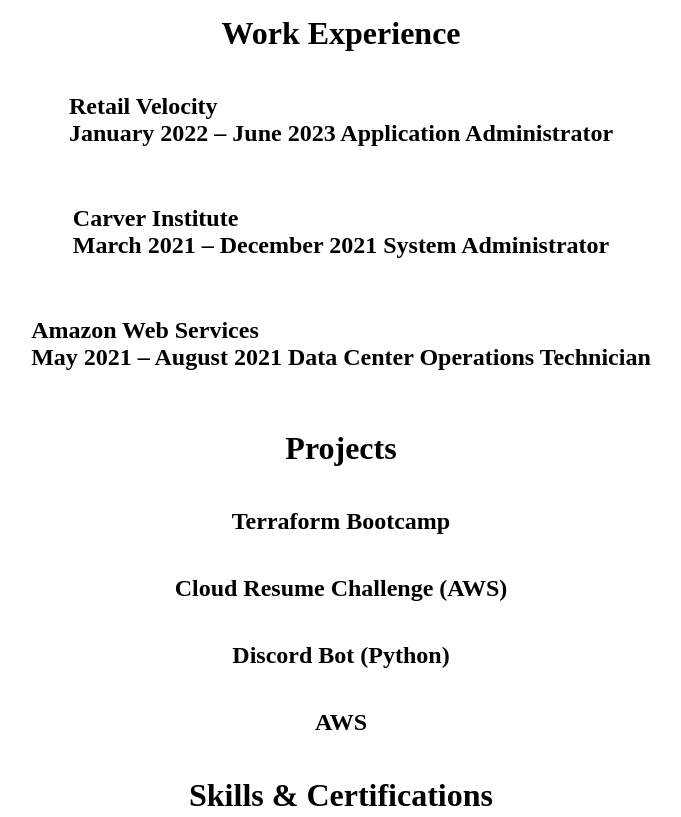
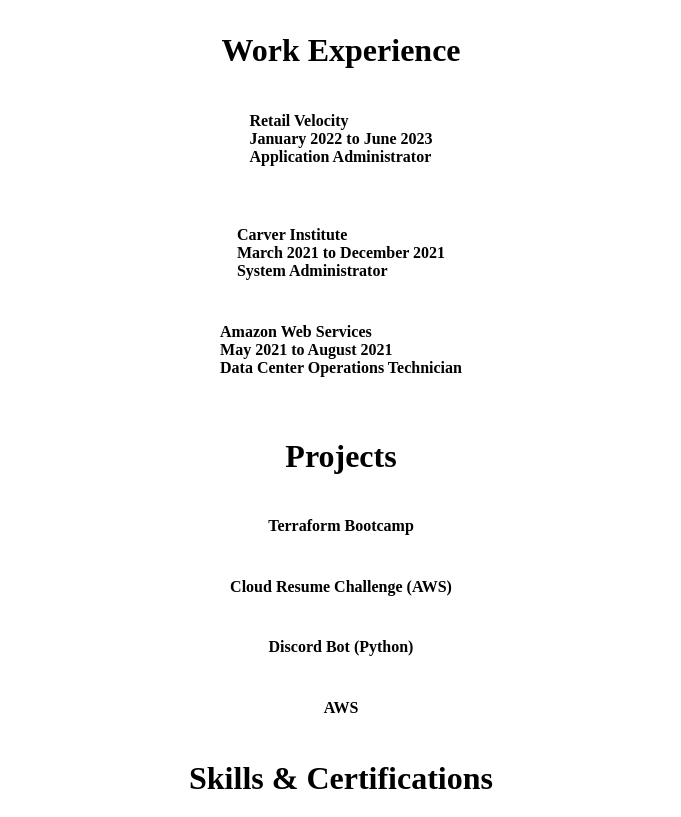
Before and after one commit to StudentLoans999/Cloud-Resume-Challenge-Website, a plain HTML site: page website/index.html in a window 1280 px wide. Shown: the top 817 px of the page, without its empty margins (299-980 px from the left). Drawn offline with Linux system fonts and the light colour scheme; a script that the page names is missing.

Commit message:
Update index.html

```diff
--- a/website/index.html
+++ b/website/index.html
@@ -20,21 +20,18 @@
     Please visit <a href="https://studentloans999.github.io/Portfolio/">David Richey's Portfolio</a> to learn more about me.
   </p>
   <h1>Work Experience</h1>
-    <h2>Retail Velocity<br /><span class="date">January 2022 – June 2023</span> <span class="title">Application Administrator</span></h2>
-    <br  />
-    <h2>Carver Institute<br /><span class="date">March 2021 – December 2021</span> <span class="title">System Administrator</span></h2>
-    <br />
-    <h2>Amazon Web Services<br /><span class="date">May 2021 – August 2021</span> <span class="title">Data Center Operations Technician</span></h2>
-    <br />
+    <h4>Retail Velocity<br />January 2022 to June 2023<br  />Application Administrator</h4><br  />
+    <h4>Carver Institute<br />March 2021 to December 2021<br  />System Administrator</</h4><br />
+    <h4>Amazon Web Services<br />May 2021 to August 2021<br  />Data Center Operations Technician</h4><br />
 
   <h1>Projects</h1>
-    <h2>Terraform Bootcamp</h2>
+    <h4>Terraform Bootcamp</h4>
 
-    <h2>Cloud Resume Challenge (AWS)</h2>
+    <h4>Cloud Resume Challenge (AWS)</h4>
 
-    <h2>Discord Bot (Python)</h2>
+    <h4>Discord Bot (Python)</h4>
 
-    <h2>AWS</h2>
+    <h4>AWS</h4>
 
   <h1>Skills &amp; Certifications</h1>
     <ul>
```
